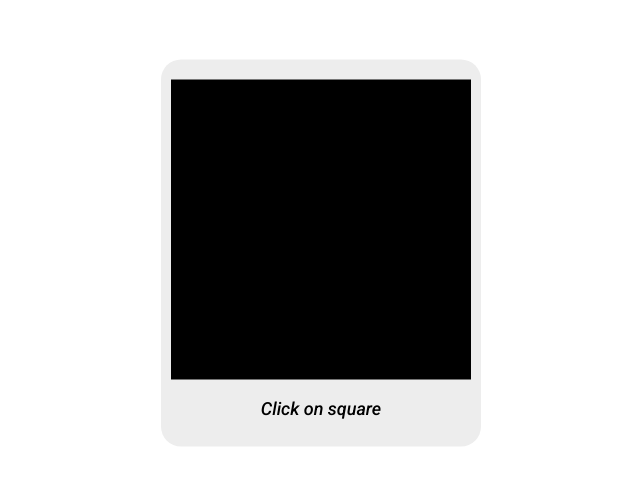
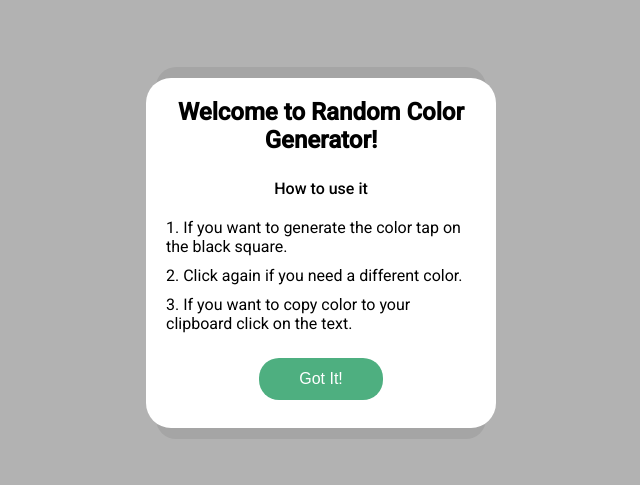
Before and after one commit to AndriiSkhnk/Random-color, a plain HTML site: page index.html in a window 1280 px wide. Shown: the part 147-632 px from the top of the page, without its empty margins (319-959 px from the left). Drawn offline with Linux system fonts and the light colour scheme.

Commit message:
Finish set up: fixed style problems, added popup, copy to clipboard function

```diff
--- /dev/null
+++ b/clipboard-copy.js
@@ -0,0 +1,9 @@
+const textCopy = document.querySelector('.Hex');
+
+textCopy.addEventListener('click', function(){
+
+    navigator.clipboard.writeText(textCopy.innerHTML);
+
+    alert('Text copied to clipboard');
+
+});
--- a/index.html
+++ b/index.html
@@ -4,8 +4,8 @@
     <meta charset="UTF-8">
     <meta name="viewport" content="width=device-width, initial-scale=1.0">
     <link rel="preconnect" href="https://fonts.googleapis.com">
-<link rel="preconnect" href="https://fonts.gstatic.com" crossorigin>
-<link href="https://fonts.googleapis.com/css2?family=Roboto:ital,wght@1,500&display=swap" rel="stylesheet">
+    <link rel="preconnect" href="https://fonts.gstatic.com" crossorigin>
+    <link href="https://fonts.googleapis.com/css2?family=Roboto:wght@300;400;500&display=swap" rel="stylesheet">
     <link rel="stylesheet" href="styles.css">
     <title>Random color</title>
 </head>
@@ -15,14 +15,34 @@
             <div class="color__block">
                 <div class="color-generator"></div>
                 <div class="color-code">
-                    <p class="text">Click on square</p>
+                    <p class="text">Click on black square</p>
                     <p class="Hex"></p>
                 </div>
             </div>
         </div>
+
+        <div class="pop-up">
+            <div class="pop-up__box">
+                <h2 class="title">Welcome to Random Color Generator!</h2>
+                <div class="instruction">
+                    <p>How to use it</p>
+                    <ol>
+                        <li>If you want to generate the color tap on the black square.</li>
+                        <li>Click again if you need a different color.</li>
+                        <li>If you want to copy color to your clipboard click on the text.</li>
+                    </ol>
+                </div>
+                <div class="pop-up__button">
+                    <button>Got It!</button>
+                </div>
+            </div>
+        </div>
+
     </div>
 
 
     <script src="script.js"></script>
+    <script src="popup.js"></script>
+    <script src="clipboard-copy.js"></script>
 </body>
 </html>
--- /dev/null
+++ b/popup.js
@@ -0,0 +1,8 @@
+const popUp = document.querySelector('.pop-up');
+const popUpButton = document.querySelector('.pop-up__button');
+
+popUpButton.addEventListener('click', function(){
+
+    popUp.classList.add('pop-up-closed');
+
+});
--- a/script.js
+++ b/script.js
@@ -12,17 +12,15 @@ colorGenerator.addEventListener('click', function(){
     let green = Math.floor(Math.random() * 256);
     let blue = Math.floor(Math.random() * 256);
 
+    let redHex = red.toString(16).padStart(2, '0');
+    let greenHex = green.toString(16).padStart(2, '0');
+    let blueHex = blue.toString(16).padStart(2, '0');
+
+    let hexCode = `#${redHex}${greenHex}${blueHex}`
 
     this.style.backgroundColor = `rgb(${red}, ${green}, ${blue})`;
     colorRGB.innerHTML = `RGB (${red}, ${green}, ${blue})`;
 
-
-        let redHex = red.toString(16).padStart(2, '0');
-        let greenHex = green.toString(16).padStart(2, '0');
-        let blueHex = blue.toString(16).padStart(2, '0');
-
-        let hexCode = `#${redHex}${greenHex}${blueHex}`
-
-        hexColor.innerHTML = hexCode.toUpperCase();
+    hexColor.innerHTML = hexCode.toUpperCase();
 
 });
--- a/styles.css
+++ b/styles.css
@@ -1,18 +1,88 @@
-body {
+* {
     margin: 0;
     padding: 0;
     box-sizing: border-box;
 }
 
-.wrap {
+body {
+    font-family: 'Roboto', sans-serif;
+}
+
+.container {
     position: absolute;
     top: 50%;
     left: 50%;
     transform: translate(-50%, -50%);
 }
 
+/* Popup -----------------------------*/
+
+.pop-up {
+    position: fixed;
+    display: grid;
+    z-index: 5;
+    width: 100%;
+    height: 100%;
+    background-color: rgba(0, 0, 0, .3);
+    align-items: center;
+    justify-content: center;
+}
+
+.pop-up__box {
+    background-color: #fff;
+    width: 350px;
+    height: 350px;
+    padding: 20px;
+    border-radius: 25px;
+}
+
+.title {
+    text-align: center;
+}
+
+.instruction {
+    margin-top: 25px;
+}
+
+.instruction p {
+    text-align: center;
+    font-weight: 500;
+}
+
+.instruction ol {
+    margin-top: 20px;
+    list-style-position: inside;
+}
+
+.instruction ol li{
+    margin-top: 10px;
+    font-weight: 400;
+}
+
+.pop-up__button {
+    text-align: center;
+    margin-top: 25px;
+}
+
+.pop-up__button button {
+    padding: 12px 40px;
+    border: none;
+    background-color: rgb(78, 175, 128);
+    color: #fff;
+    font-weight: 500;
+    font-size: 16px;
+    cursor: pointer;
+    border-radius: 20px;
+}
+
+.pop-up.pop-up-closed {
+    display: none;
+}
+
+/* Color Generator -----------------------------*/
+
 .color__block {
-    padding: 20px 10px 10px 10px;
+    padding: 20px 15px 15px 15px;
     background-color: #ededed;
     border-radius: 20px;
     text-align: center;
@@ -22,11 +92,16 @@ body {
 .color-generator {
     width: 300px;
     height: 300px;
-    background-color: #000;
+    background-color: #000000;
 }
 
+
 .text, .Hex {
-    font-family: 'Roboto', sans-serif;
     color: #000000;
     font-size: 18px;
+    margin-top: 8px;
 }
+
+.Hex {
+    cursor: pointer;
+}
```
